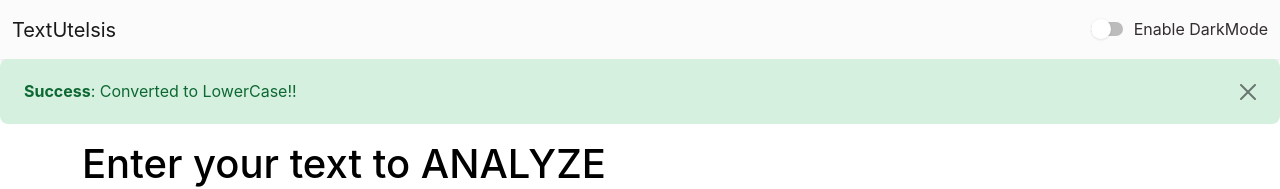
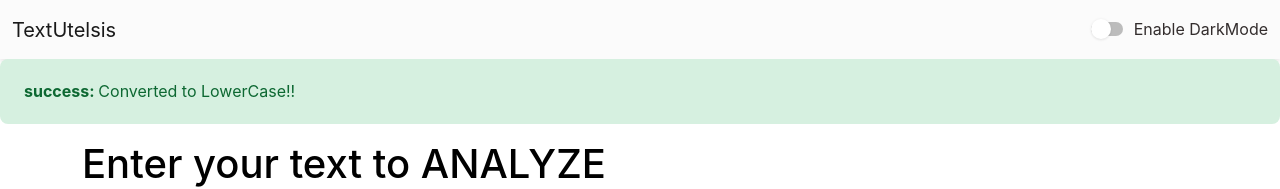
Before and after one commit to atrleo/Text-analysis-REACT-, a React (Create React App) app: page / in a window 1280 px wide. Both pictures are taken after a click on the button "CHANGE TO LOWER CASE". Shown: the top 189 px of the page. Built offline with nearby package versions, Linux system fonts and the light colour scheme.

Commit message:
improved alert message and added to all the buttons

```diff
--- a/src/App.js
+++ b/src/App.js
@@ -9,13 +9,16 @@
 
 function App() {
   const [mode, setMode] = useState('light');
-  const [change, setChange] = useState("Enable DarkMode ")
+  const [change, setChange] = useState("Enable DarkMode ");
   const [alert, setAlert] = useState(null);
   const showAlert = (messege, type) => {
     setAlert({
      msg:messege,
       type: type
     });
+    setTimeout(() => {
+      showAlert(null);
+    }, 3000);
   }
 
 
@@ -32,6 +35,7 @@
     setChange('Enable DarkMode');
     document.body.style.backgroundColor = "white";
     showAlert('LightMode has been Enabled','success');
+
   }
 };
 
--- a/src/components/Alert.js
+++ b/src/components/Alert.js
@@ -1,16 +1,16 @@
 import React from 'react'
 
  function Alert(props) {
-    const capitalize = (word) =>{
-        const lower = word.toLowerCase();
-        return lower.charAt(0).toUpperCase() + lower.slice(1);
-    };
+  // const capitalize = (word) => {
+  //   const lower = word.toLowerCase();
+  //   return lower.charAt(0).toUpperCase() + lower.slice(1);
+  // }
 
     return (
         props.alert&&
-        <div class={`alert alert-${props.alert.type} alert-dismissible fade show`} role="alert">
-        <strong>{capitalize(props.alert.type)}</strong>: {props.alert.msg}
-        <button type="button" className="btn-close" data-bs-dismiss="alert" aria-label="Close"></button>
+        <div className={`alert alert-${props.alert.type} alert-dismissible fade show`} role="alert">
+        <strong>{props.alert.type && props.alert.type + ":"}  </strong> {props.alert.msg}
+
       </div>
 
     )
--- a/src/components/TextForm.js
+++ b/src/components/TextForm.js
@@ -48,7 +48,8 @@
         var text = document.getElementById('myBox');
         text.select();
         navigator.clipboard.writeText(text.value);
-    }
+        props.showAlert("Text copied sucessfully","success");
+    };
     return (
         <>
             <div>
```
